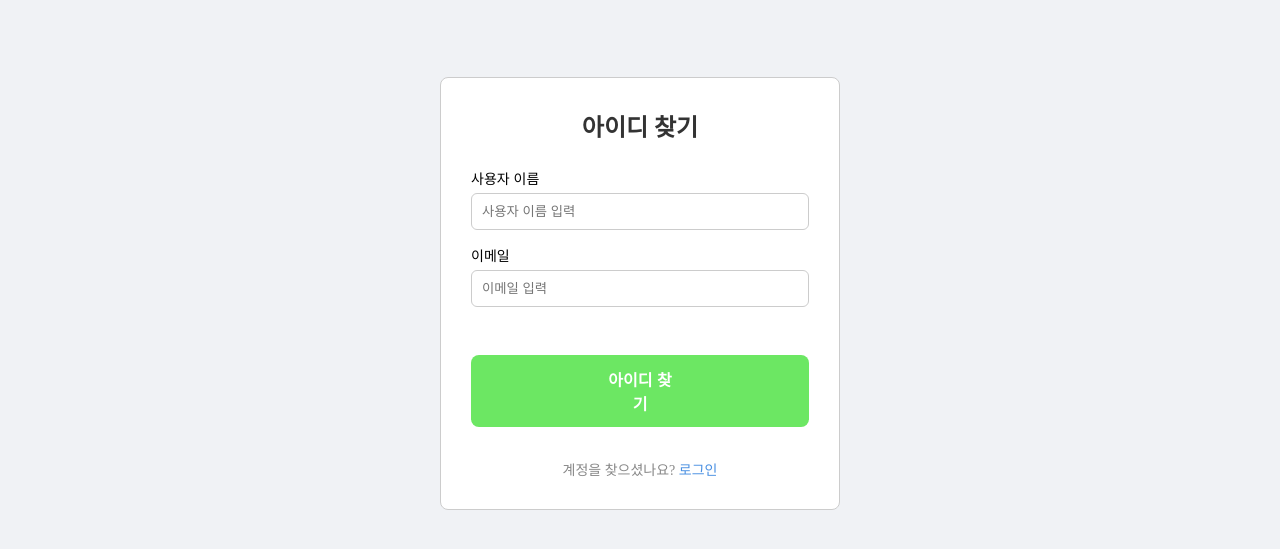
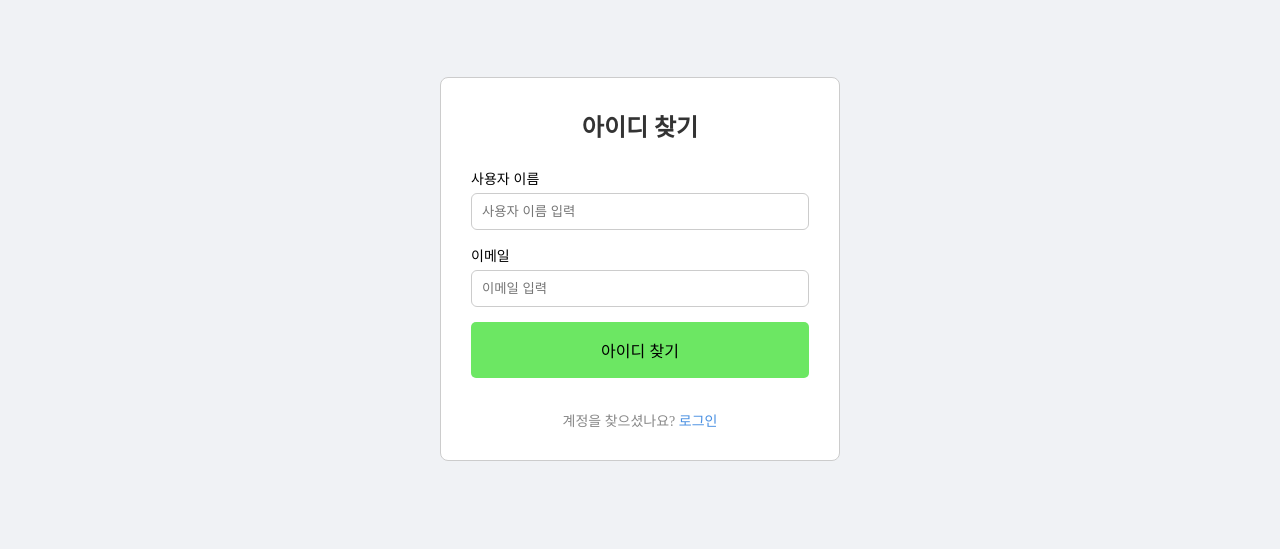
Before and after one commit to sja2005-byte/portfolio, a plain HTML site: page find_id.html in a window 1280 px wide. Shown: the part 89-638 px from the top of the page. Drawn offline with Linux system fonts and the light colour scheme; a web font is replaced by a local one.

Commit message:
Add files via upload

```diff
--- a/css/find_id.css
+++ b/css/find_id.css
@@ -81,19 +81,18 @@ body {
 }
 
 .group_but {
-  margin-top: 3rem;
+  /* margin: 1rem 0;
+  padding-top: 1rem;
+  text-align: center; */
 }
 
 .submit-btn {
+  background-color: var(--accent);
   width: 100%;
-  padding: 12px 132px;
-  background: var(--accent);
-  color: white;
+  padding: 1rem;
+  border-radius: 5px;
   border: none;
-  border-radius: var(--radius);
-  font-size: 16px;
-  font-weight: bold;
-  cursor: pointer;
+  font-size: 1rem;
 }
 
 .submit-btn:hover {
```
